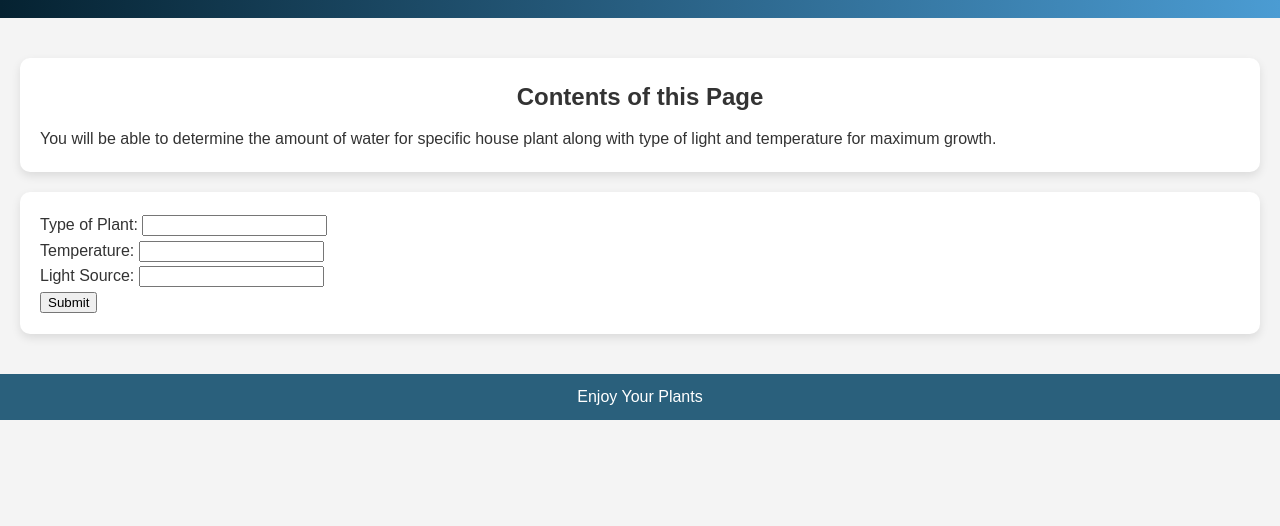
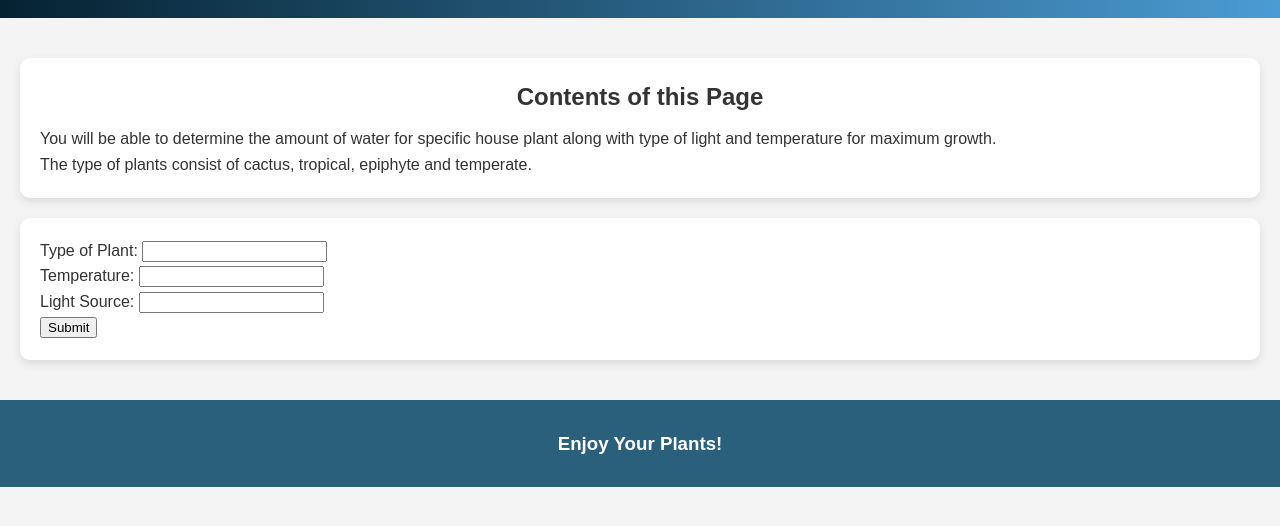
Before and after one commit to Osgravy/Project-1-Plants, a plain HTML site: page Project/framework.html in a window 1280 px wide. Shown: the part 96-622 px from the top of the page. Drawn offline with Linux system fonts and the light colour scheme; a script that the page names is missing.

Commit message:
updating the type of plants

```diff
--- a/Project/framework.html
+++ b/Project/framework.html
@@ -16,6 +16,7 @@
         <section id="about">
             <h2>Contents of this Page</h2>
             <p>You will be able to determine the amount of water for specific house plant along with type of light and temperature for maximum growth.</p>
+            <p>The type of plants consist of cactus, tropical, epiphyte and temperate.</p>
         </section>
 
         </section>
@@ -26,8 +27,6 @@
 
                 <input type="text" id="name" name="plant"><br>
 
-
-
                 <label for="temperature">Temperature:</label>
 
                 <input type="text" id="temp" name="temperature"><br>
@@ -36,7 +35,6 @@
 
                 <input type="text" id="light" name="light source"><br>
 
-
                 <input type="submit" value="Submit">
 
             </form>
@@ -44,7 +42,7 @@
     </main>
 
     <footer>
-        <p> Enjoy Your Plants</p>
+        <h3> Enjoy Your Plants!</h3>
     </footer>
 
     <script src="script.js"></script>
```
